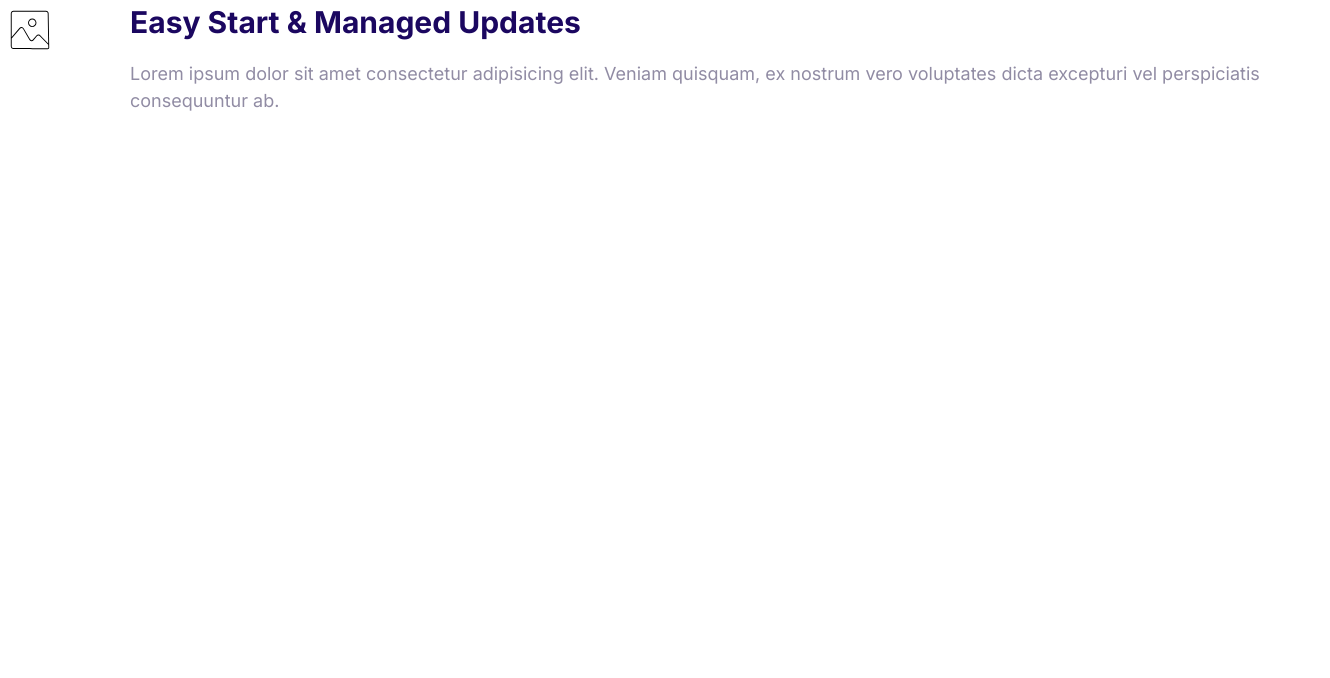
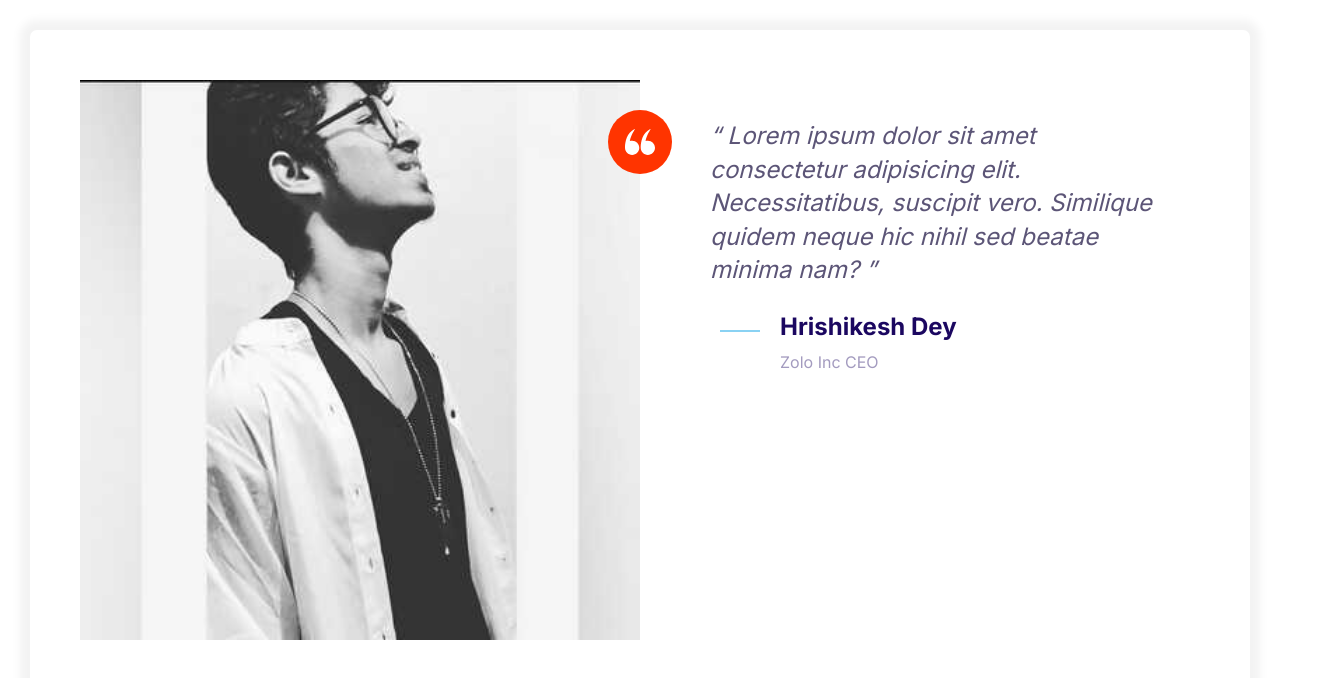
Before and after one commit to Hrishikeshdeyofficial/Hrishikeshdeyofficial, a plain HTML site: page index.html in a window 1280 px wide. Shown: the whole page, 1330 px wide, since content can reach past the window. Drawn offline with Linux system fonts and the light colour scheme.

Commit message:
Creating Testimonials

```diff
--- a/css/styles.css
+++ b/css/styles.css
@@ -176,8 +176,17 @@ a{
     width: 40px;
 }
 
+.icon--small{
+    height: 30px;
+    width: 30px;
+}
+
 .icon--primary{
     fill: var(--primary-color);
+}
+
+.icon--white{
+    fill: #fff;
 }
 
 .icon-container{
@@ -190,6 +199,9 @@ a{
     align-items: center;
 }
 
+.icon-container--accent{
+    background: var(--accent-color);
+}
 
 
 /* Buttons */
@@ -304,63 +316,6 @@ a{
 }
 
 
-/* Quotes */
-.quotes{
-    font-size: 3rem;
-    font-style: italic;
-    color: var(--body-color-darker);
-    line-height: 1.4;
-}
-
-.quote__text::before{
-    content: open-quote;
-}
-
-.quote__text::after{
-    content: close-quote;
-}
-
-.quote__author{
-    font-size: 3rem;
-    font-style: normal;
-    font-weight: bold;
-}
-
-.quote__org{
-    font-size: 2rem;
-    font-style: normal;
-    color: var(--headings-color);
-    opacity: 0.4;
-    line-height: 0.5;
-}
-
-.media__body{
-    position: relative;
-    left: 7rem;
-    bottom: 8rem;
-}
-
-.media__image{
-    position: relative;
-    left: 1rem;
-}
-
-@media screen and (min-width: 1024px){
-
-    .quotes{
-        font-size: 2rem;
-    }
-
-    .quote__author{
-        font-size: 2.4rem;
-    }
-
-    .quote__org{
-        font-size: 1.6rem;
-    }
-}
-
-
 /* Cards */
 .card {
     border-radius: 7px;
@@ -461,3 +416,110 @@ a{
   .media__image {
     margin-top: 1rem;
   }
+
+
+  /* Quotes */
+.quotes{
+    font-size: 3rem;
+    font-style: italic;
+    color: var(--body-color-darker);
+    line-height: 1.4;
+}
+
+.quote__text::before{
+    content: open-quote;
+}
+
+.quote__text::after{
+    content: close-quote;
+}
+
+.quote__author{
+    font-size: 3rem;
+    font-style: normal;
+    font-weight: bold;
+}
+
+.quote__org{
+    font-size: 2rem;
+    font-style: normal;
+    color: var(--headings-color);
+    opacity: 0.4;
+    line-height: 0.5;
+}
+
+.media__body__positioning{
+    position: relative;
+    left: 7rem;
+    bottom: 13rem;
+}
+
+.media__image__positioning{
+    position: relative;
+    left: 1rem;
+}
+
+@media screen and (min-width: 1024px){
+
+    .quotes{
+        font-size: 2rem;
+    }
+
+    .quote__author{
+        font-size: 2.4rem;
+    }
+
+    .quote__org{
+        font-size: 1.6rem;
+    }
+}
+
+
+/* Grids */
+ .grid{
+    display: grid;
+}
+
+
+@media screen and (min-width: 768px){
+    .grid--1x2{
+        grid-template-rows: 1fr;
+        grid-template-columns: repeat(2, 1fr);
+    }
+}
+
+body{
+    padding: 3rem;
+}
+
+/* Testimonials */
+.testimonial{
+    padding: 5rem;
+}
+
+.testimonial__image > img{
+    width: 100%;
+}
+
+.testimonial__image{
+    position: relative;
+}
+
+.testimonial__image > .icon-container{
+    position: absolute;
+    top: 3rem;
+    right: -32px;
+}
+
+@media screen and (min-width:768px){
+    .testimonial .quotes,
+    .testimonial .quote__author{
+        font-size: 2.4rem;
+    }
+
+    .testimonial .quotes{
+        margin-left: 7rem;
+    }
+
+
+}
--- a/index.html
+++ b/index.html
@@ -14,19 +14,34 @@
     />
   </head>
   <body>
-    <div class="media">
-      <div class="media__image">
-        <svg class="icon icon--primary">
-          <use xlink:href="images/sprite.svg#snap"></use>
-        </svg>
-      </div>
-      <div class="media__body">
-        <h3 class="media__title">Easy Start & Managed Updates</h3>
-        <p>
-          Lorem ipsum dolor sit amet consectetur adipisicing elit. Veniam
-          quisquam, ex nostrum vero voluptates dicta excepturi vel perspiciatis
-          consequuntur ab.
-        </p>
+    <div class="card testimonial">
+      <div class="grid grid--1x2">
+        <div class="testimonial__image">
+          <img src="images/Testimonialx1.jpg" alt="The CEO of Zolo Inc." />
+          <span class="icon-container icon-container--accent">
+            <svg class="icon icon--white icon--small">
+              <use xlink:href="images/sprite.svg#quotes"></use>
+            </svg>
+          </span>
+        </div>
+        <blockquote class="quotes">
+          <p class="quote__text">
+            Lorem ipsum dolor sit amet consectetur adipisicing elit.
+            Necessitatibus, suscipit vero. Similique quidem neque hic nihil sed
+            beatae minima nam?
+          </p>
+          <footer>
+            <span class="media__image__positioning">
+              <svg class="icon icon--primary">
+                <use xlink:href="images/sprite.svg#line"></use>
+              </svg>
+            </span>
+            <span class="media__body__positioning">
+              <h3 class="media__title quote__author">Hrishikesh Dey</h3>
+              <p class="quote__org">Zolo Inc CEO</p>
+            </span>
+          </footer>
+        </blockquote>
       </div>
     </div>
   </body>
```
Also changed, not shown: components/testimonials.html (added, +29 -0 lines), images/Testimonialx1.jpg (added), images/Testimoniax2l.jpg (added).
